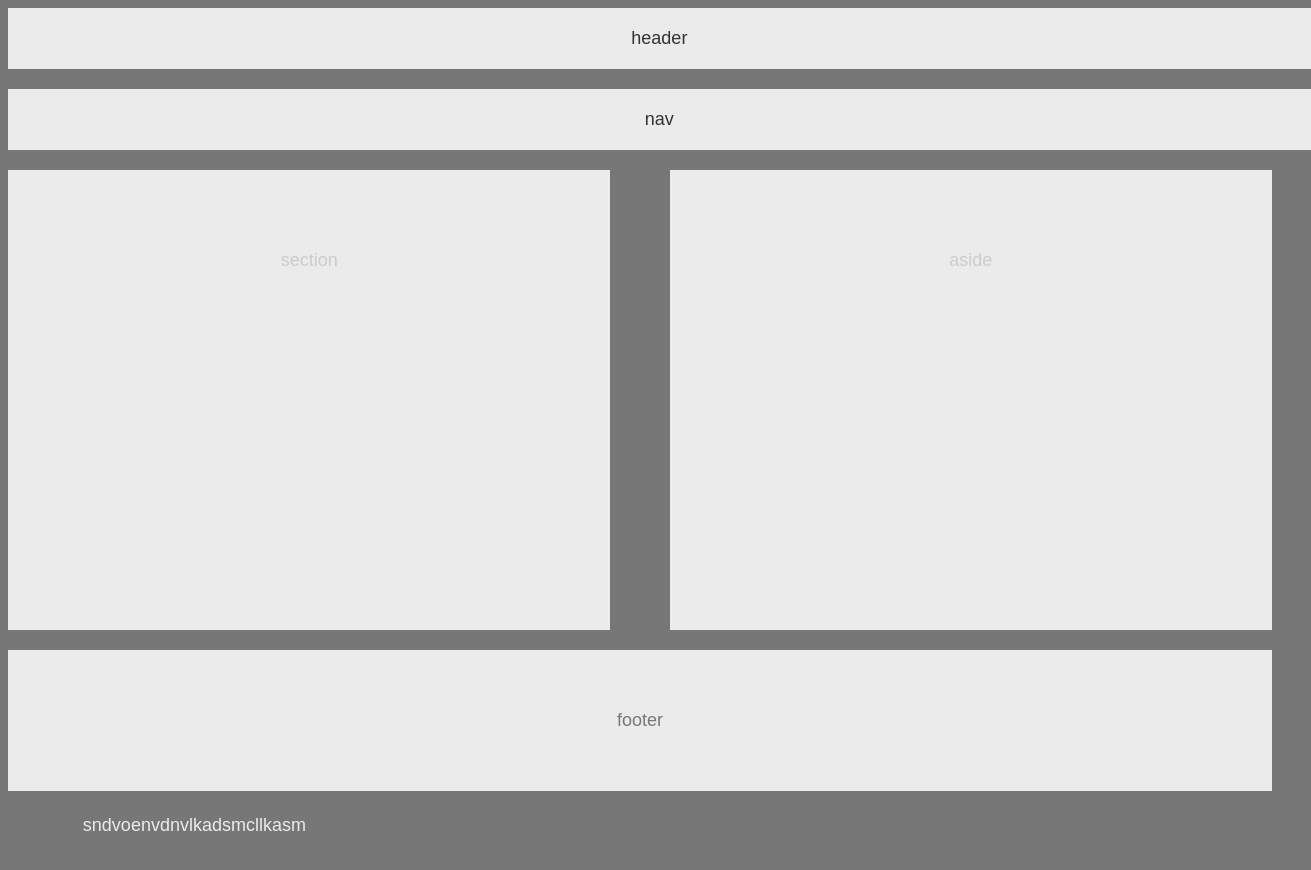
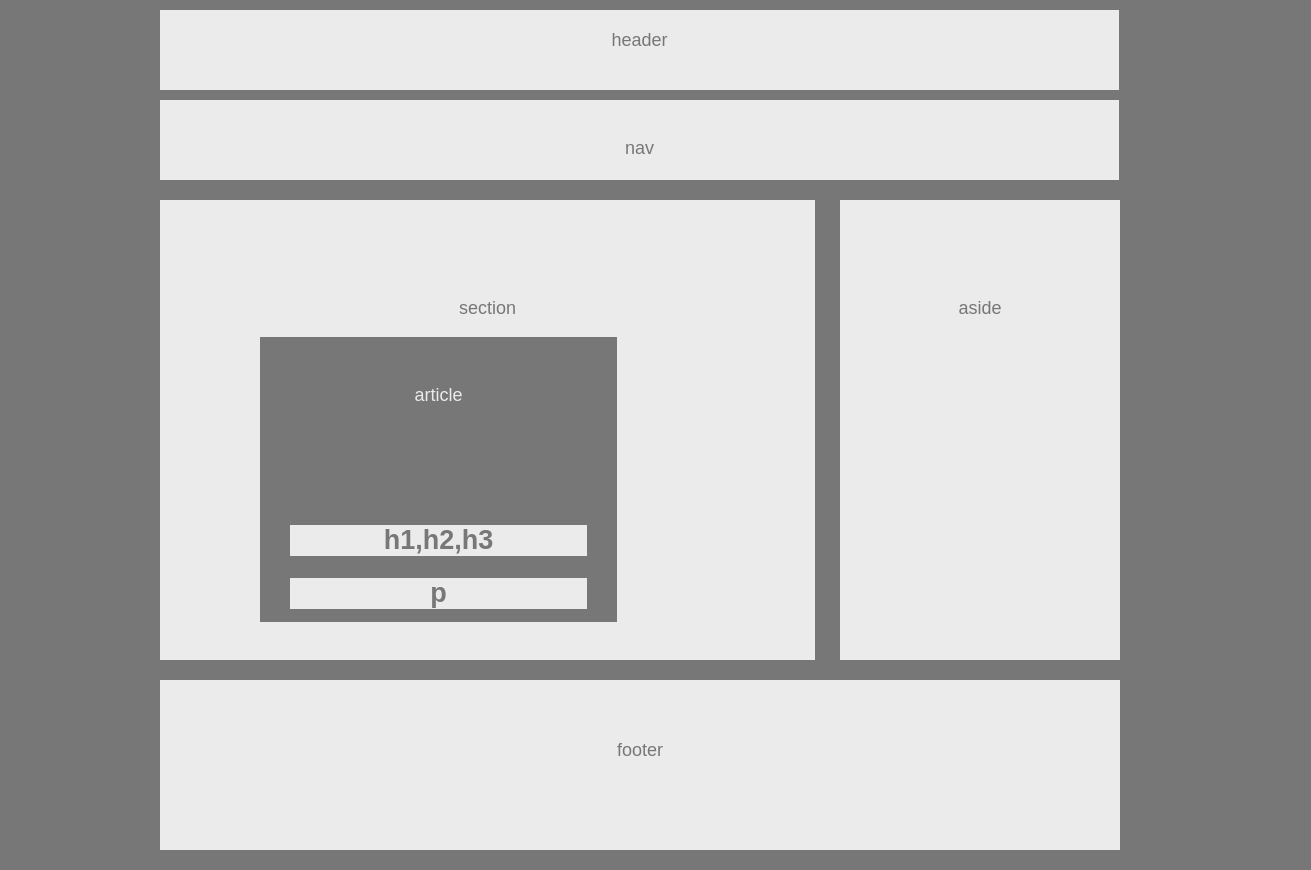
Before and after one commit to Bennovan/hw-Wireframe, a plain HTML site: page index.html in a window 1280 px wide. Shown: the whole page, 1311 px wide, since content can reach past the window. Before the commit the page ends 836 px from the top, so only its background shows below. Drawn offline with Linux system fonts and the light colour scheme.

Commit message:
edited final version 3

```diff
--- a/index.html
+++ b/index.html
@@ -1,47 +1,37 @@
 <!DOCTYPE html>
 <html lang="en-us">
-
   <head>
-<meta charset="UTF-8">
+    <meta charset="UTF-8" />
     <title>Web page skeleton</title>
-<link rel="stylesheet" type="text/css" href="style.css">
+    <link rel="stylesheet" type="text/css" href="style.css" />
   </head>
 
   <body>
-
-<div class="header">
     <header>header</header>
+    <div class="nav">
+      <p>nav</p>
     </div>
 
-<div class="nav">
-    <section>nav</section>
-</div>
-
-
+    <section>
+      <div class="clearfix">
         <div class="section">
-    <section>section</section>
-</div>
-
-<div class="aside">
-    <aside>aside</aside>
-</div>
-
-<div class="clearfix">
+          <p>section</p>
           <div class="article">
-    <article>article</article>
-<h1>h1</h1>
-<h2>h2</h2>
-<p>sndvoenvdnvlkadsmcllkasm</p>
-
+            <p>article</p>
+            <h1>h1,h2,h3</h1>
+            <h2>p</h2>
           </div>
         </div>
+        <div class="aside">
+          <p>aside</p>
+        </div>
+      </div>
+    </section>
 
+    <section>
       <div class="footer">
-
-    <footer>footer</footer>
-
+        footer
       </div>
-
+    </section>
   </body>
-
 </html>
--- a/style.css
+++ b/style.css
@@ -1,37 +1,40 @@
-
 body {
-  font-family: 'Arial', 'Helvetica Neue', Helvetica, sans-serif;
+  font-family: "Arial", "Helvetica Neue", Helvetica, sans-serif;
   color: #777;
   background: #777;
-  width: auto;
+  width: 960px;
   font-size: 18px;
+  margin: auto;
 }
 
 header {
-  padding: 20px;
-  margin-bottom: 20px;
-  color: #333;
+  height: 60px;
+  margin-top: 10px;
+  margin-bottom: 10px;
+  padding-top: 20px;
+  color: #777;
   background: #ebebeb;
   width: 99.9%;
-  text-align: center
+  text-align: center;
 }
 
 .nav {
-    padding: 20px;
-    margin-bottom: 20px;
-    color: #333;
-    background: #ebebeb;
-    width: 99.9%;
-    text-align: center
-  }
+  height: 60px;
+  margin-bottom: 20px;
+  padding-top: 20px;
+  color: #777;
+  background: #ebebeb;
+  width: 99.9%;
+  text-align: center;
+}
 
 .section {
   float: left;
   padding: 80px;
   margin-bottom: 20px;
-  width: 35%;
+  width: 495px;
   height: 300px;
-  color: #ccc;
+  color: #777;
   background: #ebebeb;
   text-align: center;
 }
@@ -41,37 +44,47 @@ header {
   padding: 80px;
   height: 300px;
   margin-bottom: 20px;
-  width: 35%;
-  color: #ccc;
+  width: 120px;
+  color: #777;
   background: #ebebeb;
   text-align: center;
-
 }
 
-
 .article {
-
+  float: left;
   margin-left: 20px;
-  margin-top: 20px;
-  padding: 40px;
-  width: 20%;
-  height: 150px;
+  margin-bottom: 60px;
+  padding: 30px;
+  width: 60%;
+  height: 225px;
   color: #ebebeb;
   background: #777;
   text-align: center;
-  }
+}
 
-footer {
+.footer {
+  height: 50px;
+  padding-top: 100px;
   background-color: #ebebeb;
+  color: #777;
   padding: 60px;
   margin-bottom: 20px;
   text-align: center;
-
 }
 
 .clearfix::after {
   content: "";
   clear: both;
   display: table;
+}
 
+h1 {
+  background-color: #ebebeb;
+  color: #777;
+  margin-top: 40%;
 }
+
+h2 {
+  background-color: #ebebeb;
+  color: #777;
+}
```
Lines whose indentation alone changed are shown as unchanged.
